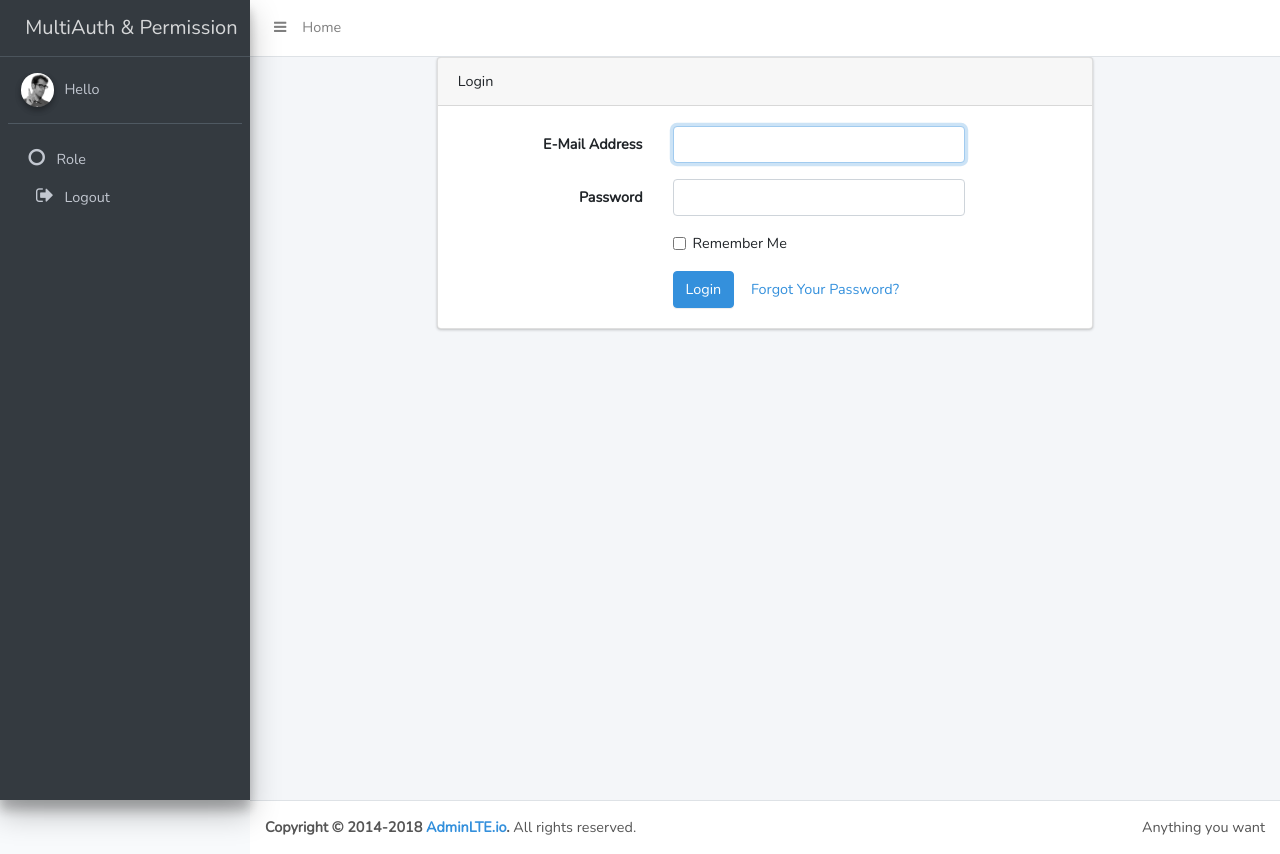
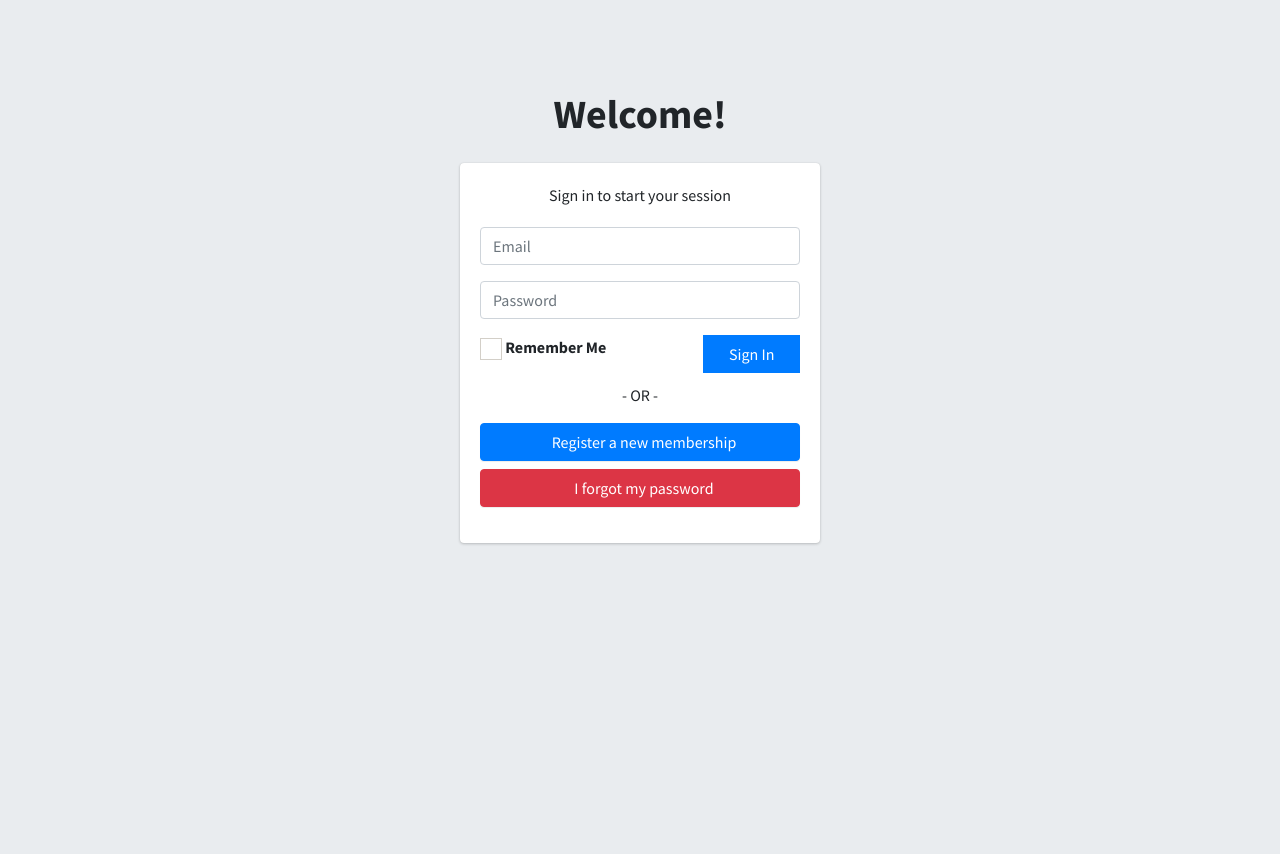
Before and after one commit to iamjewel/Multi-Aurh---Permission, a Laravel app: page /login in a window 1280 px wide. After the commit the page ends 545 px from the top, so only its background shows below. Run offline with Laravel 8, Linux system fonts and the light colour scheme; style sheets or scripts are compiled from the project's sources; some libraries are stand-ins or nearby versions.

Commit message:
Login and Registration Page Customized and Some Redirection Chnaged

```diff
--- a/app/Http/Controllers/Auth/LoginController.php
+++ b/app/Http/Controllers/Auth/LoginController.php
@@ -25,7 +25,7 @@ class LoginController extends Controller
      *
      * @var string
      */
-    protected $redirectTo = '/home';
+    protected $redirectTo = '/';
 
     /**
      * Create a new controller instance.
--- a/app/Http/Middleware/RedirectIfAuthenticated.php
+++ b/app/Http/Middleware/RedirectIfAuthenticated.php
@@ -18,7 +18,7 @@ class RedirectIfAuthenticated
     public function handle($request, Closure $next, $guard = null)
     {
         if (Auth::guard($guard)->check()) {
-            return redirect('/home');
+            return redirect('/');
         }
 
         return $next($request);
--- a/app/Providers/AppServiceProvider.php
+++ b/app/Providers/AppServiceProvider.php
@@ -2,6 +2,7 @@
 
 namespace App\Providers;
 
+use Illuminate\Support\Facades\Schema;
 use Illuminate\Support\ServiceProvider;
 
 class AppServiceProvider extends ServiceProvider
@@ -23,6 +24,6 @@ class AppServiceProvider extends ServiceProvider
      */
     public function boot()
     {
-        //
+        Schema::defaultStringLength(191);
     }
 }
--- a/resources/views/auth/login.blade.php
+++ b/resources/views/auth/login.blade.php
@@ -1,21 +1,49 @@
-@extends('layouts.app')
+<!DOCTYPE html>
+<html>
 
-@section('content')
-<div class="container">
-    <div class="row justify-content-center">
-        <div class="col-md-8">
+<head>
+    <meta charset="utf-8">
+    <meta http-equiv="X-UA-Compatible" content="IE=edge">
+    <title>AdminLTE 3 | Log in</title>
+
+    <!-- Tell the browser to be responsive to screen width -->
+    <meta name="viewport" content="width=device-width, initial-scale=1">
+
+    <!-- Font Awesome -->
+    <link rel="stylesheet" href="https://maxcdn.bootstrapcdn.com/font-awesome/4.4.0/css/font-awesome.min.css">
+    <!-- Ionicons -->
+    <link rel="stylesheet" href="https://code.ionicframework.com/ionicons/2.0.1/css/ionicons.min.css">
+    <!-- Theme style -->
+    <link rel="stylesheet" href="{{asset('/')}}dist/css/adminlte.min.css">
+    <!-- iCheck -->
+    <link rel="stylesheet" href="{{asset('/')}}plugins/iCheck/square/blue.css">
+    <!-- Google Font: Source Sans Pro -->
+    <link href="https://fonts.googleapis.com/css?family=Source+Sans+Pro:300,400,400i,700" rel="stylesheet">
+
+</head>
+
+
+<body class="hold-transition login-page">
+
+<div class="login-box">
+
+    <div class="login-logo">
+        <h1><b>Welcome!</b></h1>
+    </div>
+
+
     <div class="card">
-                <div class="card-header">{{ __('Login') }}</div>
 
-                <div class="card-body">
+        <div class="card-body login-card-body">
+            <p class="login-box-msg">Sign in to start your session</p>
+
+
             <form method="POST" action="{{ route('login') }}">
                 @csrf
 
-                        <div class="form-group row">
-                            <label for="email" class="col-md-4 col-form-label text-md-right">{{ __('E-Mail Address') }}</label>
-
-                            <div class="col-md-6">
-                                <input id="email" type="email" class="form-control @error('email') is-invalid @enderror" name="email" value="{{ old('email') }}" required autocomplete="email" autofocus>
+                <div class="form-group has-feedback">
+                    <input type="email" name="email" class="form-control @error('email') is-invalid @enderror"
+                           name="email" value="{{ old('email') }}" placeholder="Email">
 
                     @error('email')
                     <span class="invalid-feedback" role="alert">
@@ -23,13 +51,11 @@
                                     </span>
                     @enderror
                 </div>
-                        </div>
 
-                        <div class="form-group row">
-                            <label for="password" class="col-md-4 col-form-label text-md-right">{{ __('Password') }}</label>
+                <div class="form-group has-feedback">
+                    <input type="password" name="password" class="form-control @error('password') is-invalid @enderror"
+                           name="password" value="{{ old('password') }}" placeholder="Password">
 
-                            <div class="col-md-6">
-                                <input id="password" type="password" class="form-control @error('password') is-invalid @enderror" name="password" required autocomplete="current-password">
 
                     @error('password')
                     <span class="invalid-feedback" role="alert">
@@ -37,37 +63,56 @@
                                     </span>
                     @enderror
                 </div>
-                        </div>
 
-                        <div class="form-group row">
-                            <div class="col-md-6 offset-md-4">
-                                <div class="form-check">
-                                    <input class="form-check-input" type="checkbox" name="remember" id="remember" {{ old('remember') ? 'checked' : '' }}>
+                <div class="row">
 
-                                    <label class="form-check-label" for="remember">
-                                        {{ __('Remember Me') }}
+                    <div class="col-8">
+                        <div class="checkbox icheck">
+                            <label>
+                                <input type="checkbox"> Remember Me
                             </label>
                         </div>
                     </div>
+
+
+                    <div class="col-4">
+                        <button type="submit" class="btn btn-primary btn-block btn-flat">Sign In</button>
                     </div>
 
-                        <div class="form-group row mb-0">
-                            <div class="col-md-8 offset-md-4">
-                                <button type="submit" class="btn btn-primary">
-                                    {{ __('Login') }}
-                                </button>
+                </div>
 
-                                @if (Route::has('password.request'))
-                                    <a class="btn btn-link" href="{{ route('password.request') }}">
-                                        {{ __('Forgot Your Password?') }}
+            </form>
+
+            <div class="social-auth-links text-center mb-3">
+                <p>- OR -</p>
+                <a href="{{route('register')}}" class="btn btn-block btn-primary">
+                    <i class=" mr-2"></i>Register a new membership
                 </a>
-                                @endif
+                <a href="{{route('password.request')}}" class="btn btn-block btn-danger">
+                    <i class=" mr-2"></i>I forgot my password
+                </a>
+            </div>
+
+        </div>
+
     </div>
 </div>
-                    </form>
-                </div>
-            </div>
-        </div>
-    </div>
-</div>
-@endsection
+<!-- /.login-box -->
+
+<!-- jQuery -->
+<script src="{{asset('/')}}plugins/jquery/jquery.min.js"></script>
+<!-- Bootstrap 4 -->
+<script src="{{asset('/')}}plugins/bootstrap/js/bootstrap.bundle.min.js"></script>
+<!-- iCheck -->
+<script src="{{asset('/')}}plugins/iCheck/icheck.min.js"></script>
+<script>
+    $(function () {
+        $('input').iCheck({
+            checkboxClass: 'icheckbox_square-blue',
+            radioClass: 'iradio_square-blue',
+            increaseArea: '20%' // optional
+        })
+    })
+</script>
+</body>
+</html>
--- a/routes/web.php
+++ b/routes/web.php
@@ -11,10 +11,8 @@
 |
 */
 
-Route::get('/', function () {
-    return view('welcome');
-});
+
 
 Auth::routes();
 
-Route::get('/home', 'HomeController@index')->name('home');
+Route::get('/', 'HomeController@index')->name('home');
```
Also changed, not shown: resources/views/auth/register.blade.php (+93 -60 lines). Lines whose indentation alone changed are shown as unchanged.
